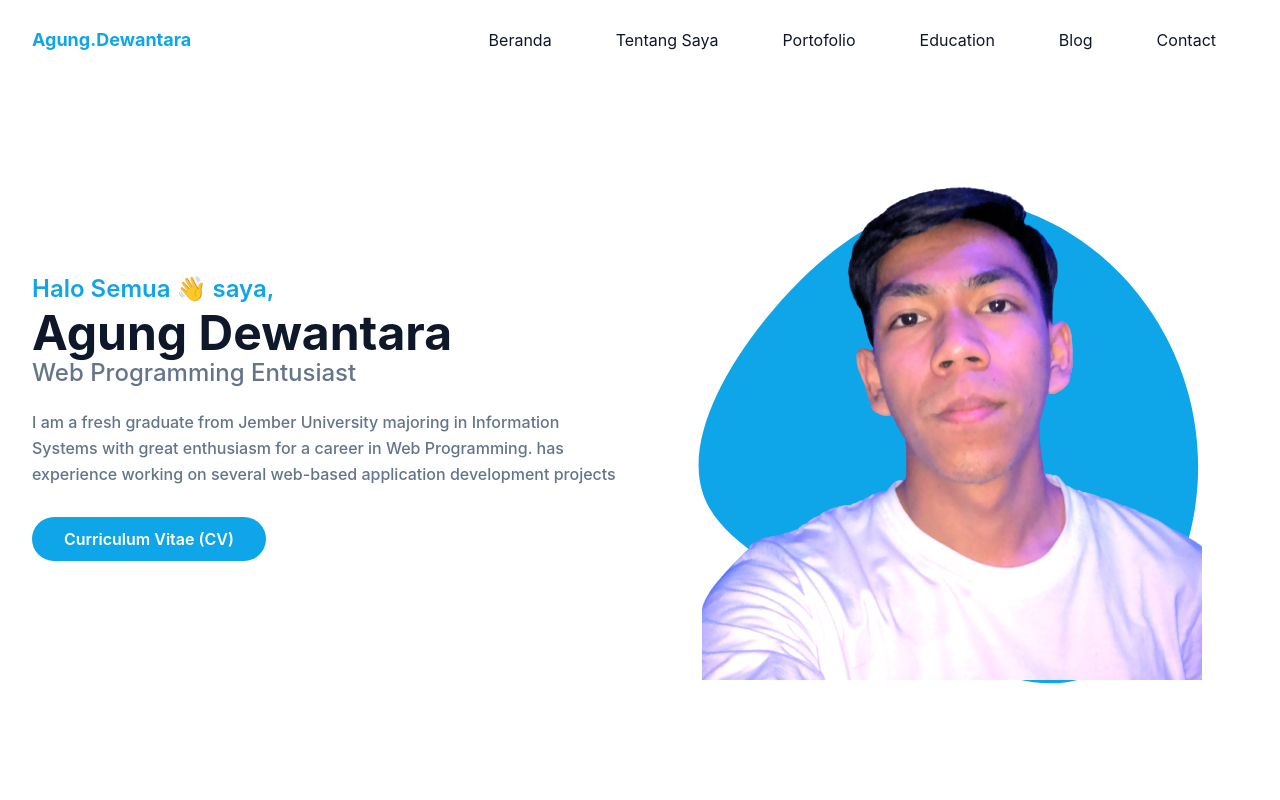
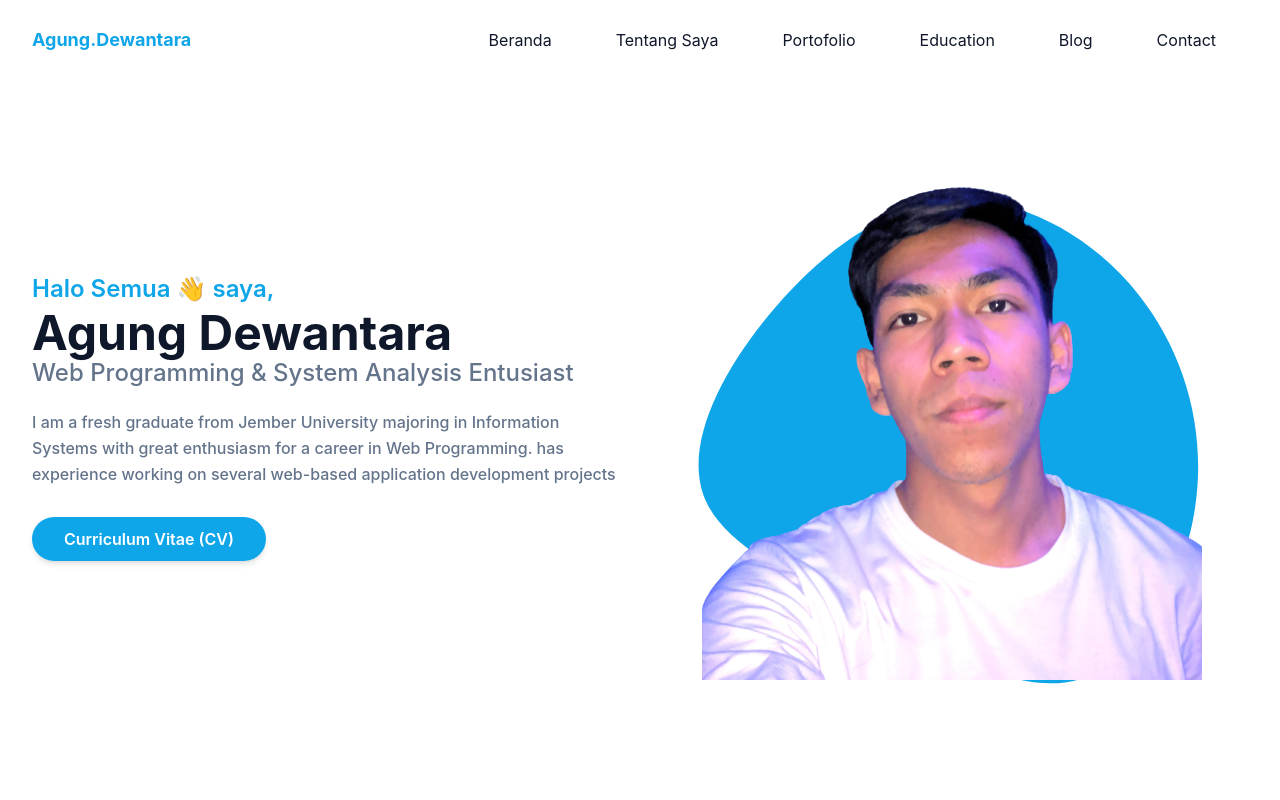
Before and after one commit to agungdewantr/portofolio, a website: page index.html in a window 1280 px wide. Shown: the top 800 px of the page. Drawn offline with Linux system fonts and the light colour scheme.

Commit message:
Update index.html

```diff
--- a/index.html
+++ b/index.html
@@ -105,14 +105,14 @@
             <h2
               class="font-medium text-secondary -500 text-lg mb-5 lg:text-2xl"
             >
-              Web Programming Entusiast
+              Web Programming & System Analysis Entusiast
             </h2>
             <p class="font-medium text-secondary mb-10 leading-relaxed">
               I am a fresh graduate from Jember University majoring in Information Systems with great enthusiasm for a career in Web Programming. has experience working on several web-based application development projects
             </p>
             <a
               href="dist/img/CV_Agung Dewantara.pdf"
-              class="text-base font-semibold text-white bg-primary py-3 px-8 rounded-full hover:shadow-lg hover:opacity-80 transition duration-300 ease-in-out"
+              class="text-base font-semibold text-white bg-primary shadow-md py-3 px-8 rounded-full hover:shadow-lg hover:opacity-80 transition duration-300 ease-in-out"
               target="_blank"
               download
               >Curriculum Vitae (CV)</a
```
